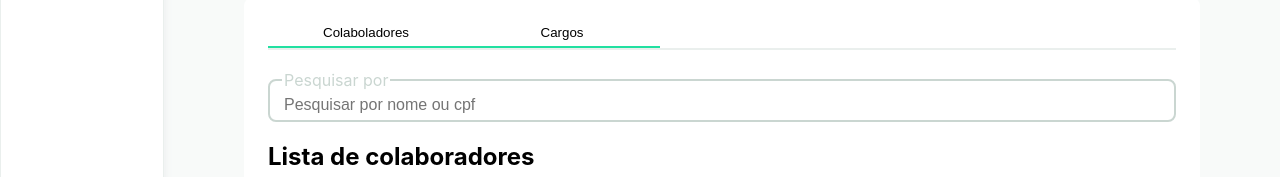
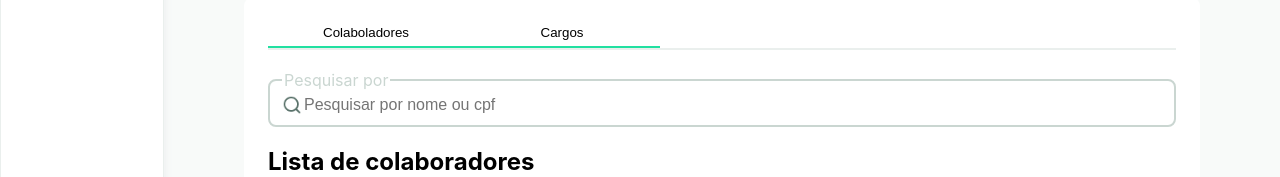
Before and after one commit to renan-oliveira93/pp-challenge-web, a Next.js app: page / in a window 1280 px wide. Shown: the part 301-478 px from the top of the page. Built offline with nearby package versions, Linux system fonts and the light colour scheme; no server answers.

Commit message:
checkbox

```diff
--- a/src/components/tableCargos/tableCargos.js
+++ b/src/components/tableCargos/tableCargos.js
@@ -32,6 +32,7 @@ export default function Table() {
 
                 <fieldset className={styles.fieldset}>
                     <legend>Pesquisar por</legend>
+                    <img src="/assets/search.png" width='20px' />
                     <input className={styles.input} type="search" placeholder="Pesquisar por cargos" />
                 </fieldset>
 
--- a/src/components/tableColaboradores/table_colaboladores.js
+++ b/src/components/tableColaboradores/table_colaboladores.js
@@ -31,6 +31,7 @@ export default function TableColaboradores() {
 
                 <fieldset className={styles.fieldset}>
                     <legend>Pesquisar por</legend>
+                    <img src="/assets/search.png" width='20px' />
                     <input className={styles.input} type="search" placeholder="Pesquisar por nome ou cpf" />
                 </fieldset>
 
--- a/styles/Home.module.css
+++ b/styles/Home.module.css
@@ -148,7 +148,6 @@
 
 .fieldset {
     Width: 908px;
-    Height: 52px;
     border-radius: 8px;
     border: 2px solid #CAD6D1;
     color: #CAD6D1;
```
Also changed, not shown: public/assets/search.png (added).
